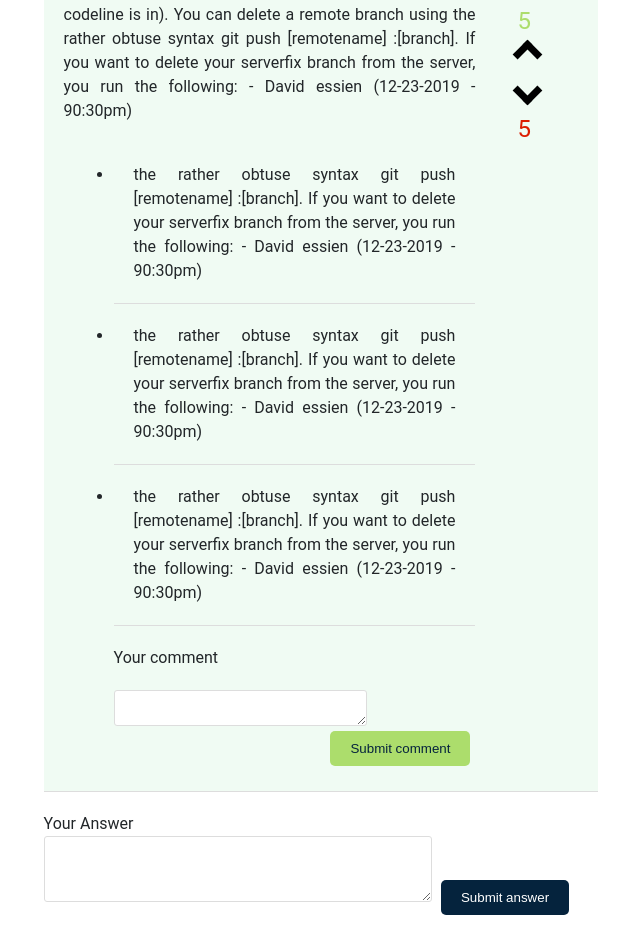
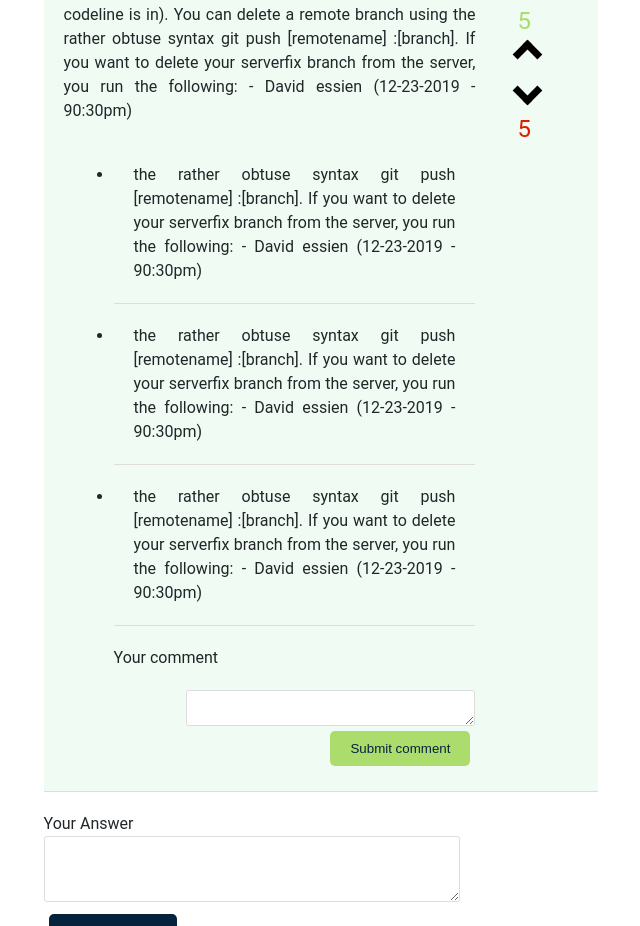
Before and after one commit to davidshare/StackOverflow-lite, a plain HTML site: page UI/question.html in a window 768 px wide. Shown: the part 1468-2394 px from the top of the page, without its empty margins (63-703 px from the left). Drawn offline with Linux system fonts and the light colour scheme.

Commit message:
Add responsiveness reply form-textarea
Create media query for the form between 700px to 960px

```diff
--- a/UI/css/pages.css
+++ b/UI/css/pages.css
@@ -345,7 +345,7 @@
 .reply-form textarea, .answer-form textarea{
 	border-radius:3px;
 	border:1px solid #ddd;
-	width:70%;
+	width:75%;
 }
 
 .answer-form-box form{
@@ -387,6 +387,16 @@
 	}
 }
 
+@media only screen and (min-width: 700px) and (max-width:960px) {
+  .reply-form textarea{
+  	display:block;
+  	float:none;
+  	margin-left: auto;
+  	width:80%;
+
+  }
+}
+
 
 
 
--- a/UI/question.html
+++ b/UI/question.html
@@ -107,7 +107,7 @@
 					</div>
 					<form action="#" method="post" class="reply-form">
 						<p>Your comment</p>
-						<textarea cols="60" rows="2" name="reply-text" class="left-float"></textarea>
+						<textarea cols="60" rows="2" name="reply-text" class="left-float display-block"></textarea>
 						<input type="submit" value="Submit comment" class="btn btn-success right-float">
 					</form>
 				</div>
```
